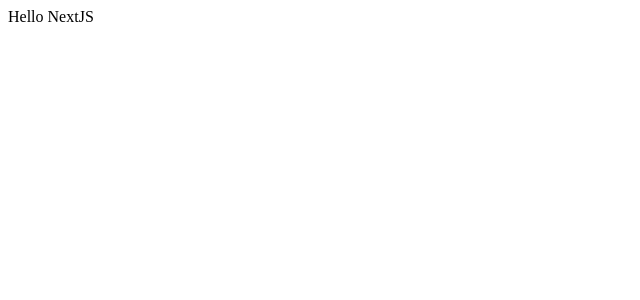
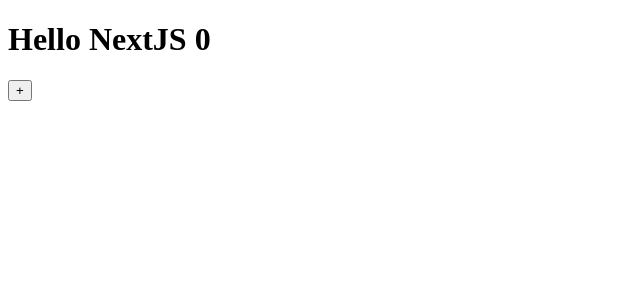
Before and after one commit to kimbro95/ReactJs-NextJS, a Next.js app: page / in a window 1280 px wide. Shown: the top 300 px of the page, without its empty margins (0-640 px from the left). Built offline with nearby package versions, Linux system fonts and the light colour scheme.

Commit message:
#1.2 Static Per Rendering

```diff
--- a/pages/index.js
+++ b/pages/index.js
@@ -1,15 +1,24 @@
+import { useState } from "react";
+
 export default function Home() {
+  const [count, setCount] = useState(0);
+
   return (
-    <div>Hello NextJS</div>
+    <div>
+      <h1>Hello NextJS {count}</h1>
+      <button onClick={() => setCount(prev => prev + 1)}>+</button>
+    </div >
     /*
-      page폴더 안에 있는 파일명에 따라 route가 결정된다.
-      page/about.js 생성시
-          ↓↓↓↓↓
-      localhost:3000/about    // O
-      localhost:3000/about-us // X
-      하지만 예외사항 index.js의 경우에는 앱이 시작하는 파일이다
-      index.js => localhost:3000            // O
-      index.js => localhost:3000/index.js   // X
+      #1.2 Static Per Rendering
+        NextJS는 앱에 있는 페이지들이 미리 렌더링된다.
+
+        - create react app : CSR( Client Side Render )
+        브라우저가 유저가 보는 UI를 만드는 모든 것을 한다.
+        브라우저가 자바스크립트, React 등 모든 것을 fetch 한 후에야 UI가 보인다.
+
+        - NextJS : SSR ( Server Side Render )
+        CSR가 다르게 유저는 기본 HTML UI는 볼 수 있다.
+        HTML를 가져온 후 자바스크립트, React, API 등 가져올 동안 유저는 기본적인 HTML로된 UI는 볼 수 있다.
     */
   );
 }
```
